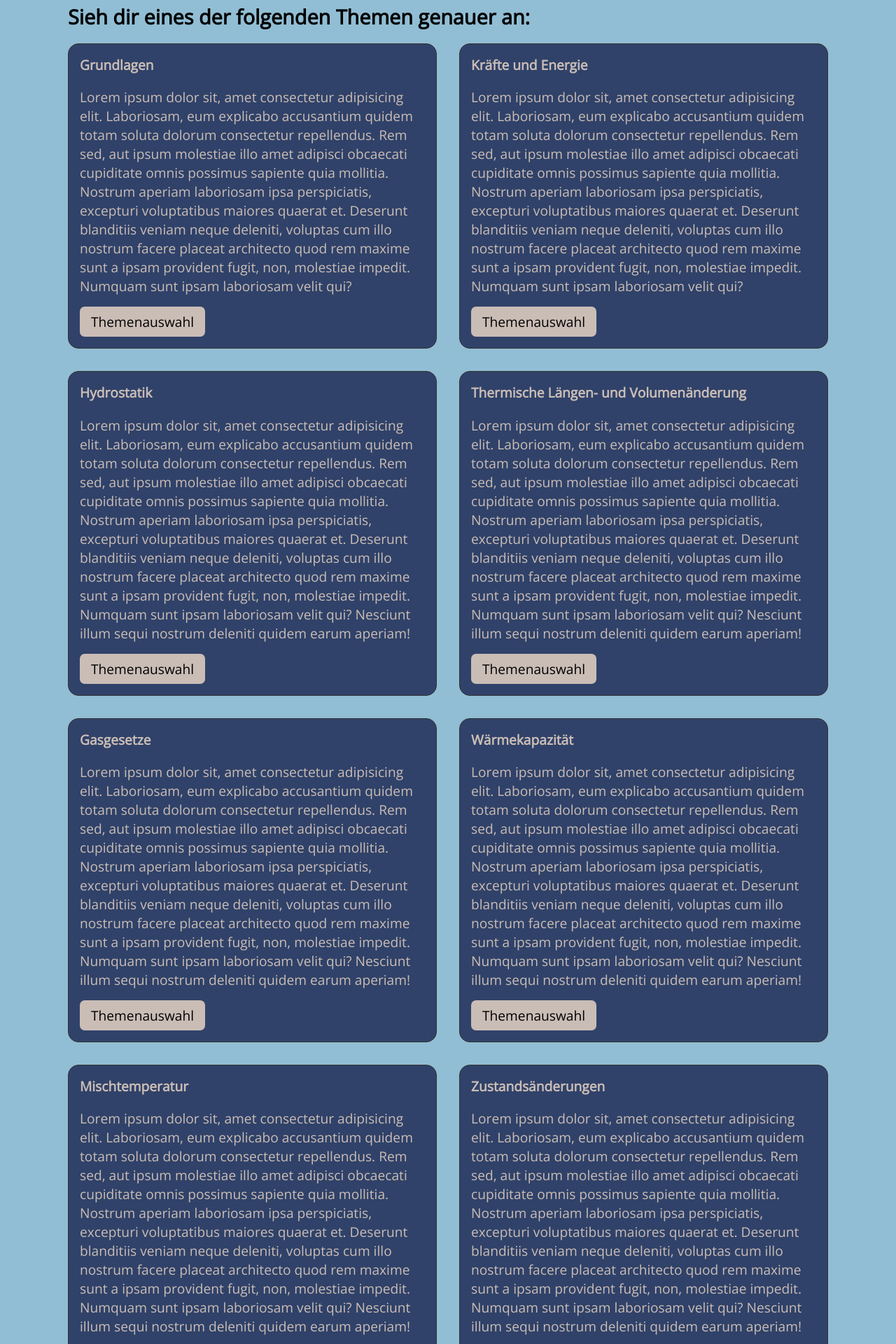
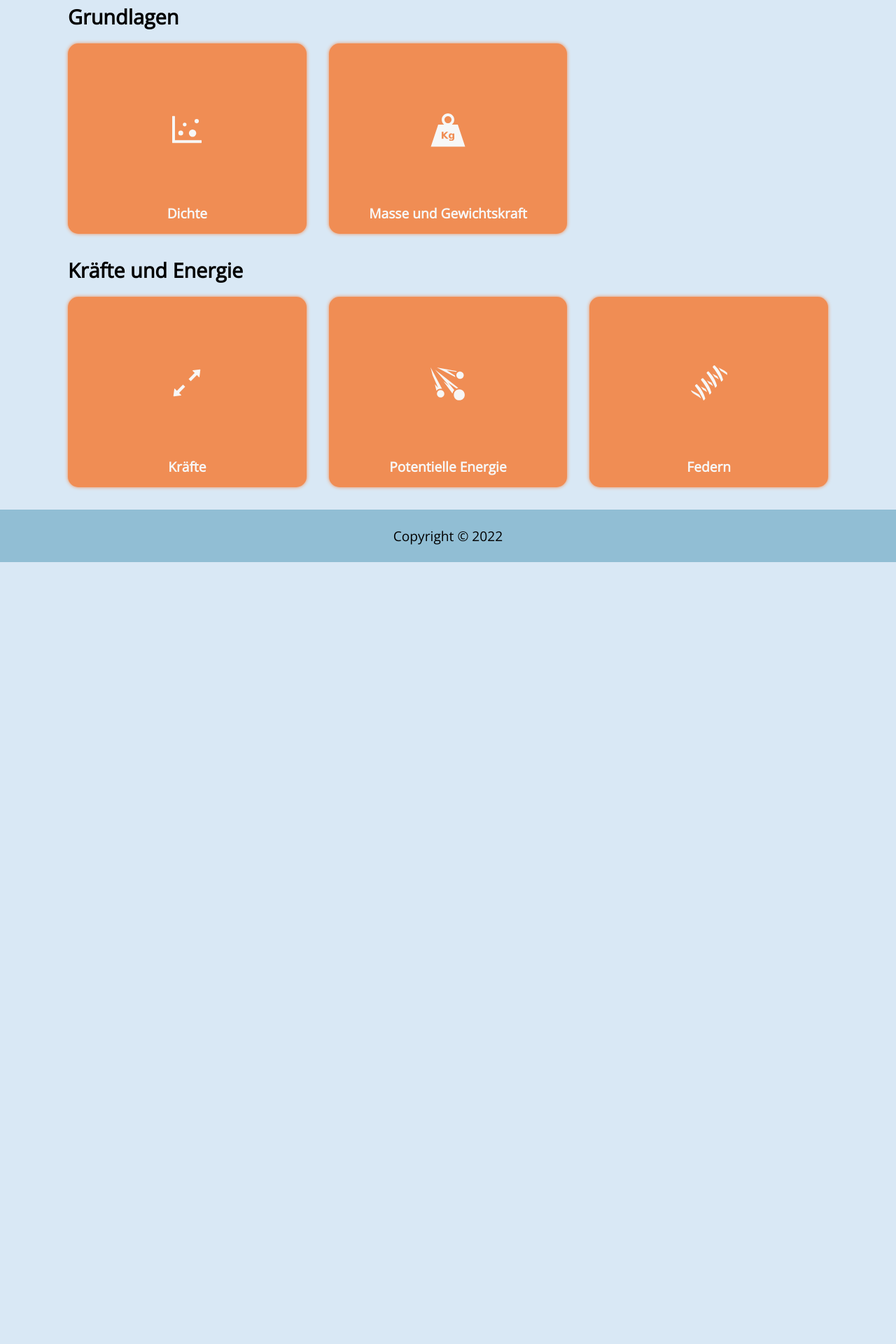
Before and after one commit to PerOle15/study-physics, a React (Create React App) app: page /study in a window 1280 px wide. Shown: the part 140-2060 px from the top of the page at 70% size. After the commit the page ends 943 px from the top, so only its background shows below. Built offline with nearby package versions, Linux system fonts and the light colour scheme.

Commit message:
server requests

```diff
--- a/src/App.js
+++ b/src/App.js
@@ -1,23 +1,37 @@
-import React from 'react'
+import { useState, useEffect } from 'react'
 import { BrowserRouter as Router, Routes, Route } from 'react-router-dom'
 import AppHeader from './components/AppHeader'
 import AppFooter from './components/AppFooter'
 import HomePage from './pages/HomePage'
 import StudyPage from './pages/StudyPage'
+import axios from 'axios'
 
 function App() {
+  const [reqData, setReqData] = useState('')
+
+  let isMounted = true
+  const API_URI = 'http://localhost:5000/'
+  useEffect(() => {
+    axios(API_URI).then((response) => {
+      if (isMounted) {
+        setReqData(response.data.data)
+      }
+    })
+  })
+
   return (
     <Router className='app'>
       <AppHeader />
       <div id='page-content'>
         <Routes>
           <Route path='/' element={<HomePage />} />
-          <Route path='/study' element={<StudyPage />} />
+          <Route path='/study/*' element={<StudyPage />} />
           <Route path='/membership' element={<>Membership</>} />
           <Route path='/about' element={<>About</>} />
           <Route path='/contact' element={<>Contact</>} />
         </Routes>
       </div>
+      <div>{reqData}</div>
       <AppFooter />
     </Router>
   )
--- a/src/components/AppHeader.jsx
+++ b/src/components/AppHeader.jsx
@@ -16,7 +16,7 @@ function AppHeader() {
   return (
     <header className='main-header'>
       <div className='container'>
-        <h1 className='logo'>Study-Physics</h1>
+        <h1 className='logo'>Fysihka</h1>
         <nav className='main-nav'>
           <ul>
             <li className='nav-item'>
--- a/src/css/index.scss
+++ b/src/css/index.scss
@@ -1,5 +1,6 @@
 :root {
   --btn-border-size: 2px;
+  --dark-orange: #f25c05;
 }
 
 :root[data-theme='theme-dark'] {
@@ -8,6 +9,7 @@
   --primary-background-color: #083540;
   --secondary-background-color: #131626;
   --primary-accent-color: #f25c05;
+  --secondary-accent-color: #f08d54;
   --primary-color: #f25c05;
   --secondary-color: #f24405;
   --very-dark-color: #131626;
@@ -17,10 +19,12 @@
 }
 :root[data-theme='theme-light'] {
   --primary-text-color: #000;
-  --secondary-text-color: #cabdb6;
-  --primary-background-color: #91bed4;
-  --secondary-background-color: #d9e8f5;
+  --secondary-text-color: #f7f7f7;
+  --primary-background-color: #d9e8f5;
+  --secondary-background-color: #91bed4;
   --primary-accent-color: #f25c05;
+  --primary-accent-color: #f08d54;
+  --secondary-accent-color: #f08d54;
   --primary-color: #4399a9;
   --secondary-color: #6393a2;
   --very-dark-color: #fcfdff;
@@ -44,14 +48,18 @@ body {
   font-size: 1.2rem;
   background: var(--primary-background-color);
   color: var(--primary-text-color);
+  position: relative;
   height: 100%;
   min-height: 100vh;
+
+  display: flex;
+  flex-direction: column;
 }
 
 #root {
   position: relative;
   height: 100%;
-  min-height: 100%;
+  min-height: 100vh;
   display: flex;
   flex-direction: column;
 }
@@ -109,7 +117,7 @@ Utils
       left: 0;
       bottom: 0;
       right: 0;
-      border: var(--btn-border-size) solid var(--primary-color);
+      border: var(--btn-border-size) solid var(--secondary-text-color);
       z-index: 1;
       border-radius: 10px;
       transition: 0.2s;
@@ -201,8 +209,13 @@ header.main-header {
     li {
       margin-left: 2rem;
 
+      .change-theme {
+        margin-top: 0.3rem;
+        cursor: pointer;
+      }
+
       a {
-        color: var(--light-color);
+        color: var(--primary-text-color);
         border-radius: 5px;
         padding: 0.3rem 0.9rem;
         transition: 0.2s;
@@ -254,8 +267,8 @@ header.main-header {
 
 .main-footer {
   background: var(--secondary-background-color);
+  margin-top: auto;
   padding: 1.5rem 0;
-  margin-top: auto;
 
   p {
     text-align: center;
@@ -270,29 +283,55 @@ Study Page
 .study-container {
   padding-top: 1.5rem;
 
+  .topic-title {
+    z-index: 1;
+  }
+
   .card-grid {
     display: grid;
-    grid-template-columns: repeat(2, 1fr);
+    grid-template-columns: repeat(3, 1fr);
     grid-gap: 2rem;
+    margin-bottom: 2rem;
   }
 
   .card {
-    background: var(--light-color);
+    background: var(--secondary-accent-color);
     color: var(--secondary-text-color);
     padding: 1rem;
+    height: 17rem;
     border-radius: 15px;
-    border: 1px solid #333;
-    display: inline-block;
+    box-shadow: 0px 0px 5px var(--primary-accent-color);
+    display: flex;
+    flex-direction: column;
+    justify-content: space-between;
     transition: 0.2s;
 
+    .card-icon {
+      font-size: 3.5rem;
+      height: 100%;
+      align-self: center;
+      justify-self: center;
+
+      display: flex;
+      align-items: center;
+      justify-content: center;
+    }
+
+    h4.card-title {
+      margin: 0 !important;
+      text-align: center;
+      a {
+        color: var(--secondary-text-color);
+      }
+    }
+
     &:hover {
-      transform: translateY(-1px);
-      box-shadow: 0px 0px 2px var(--light-color);
+      transform: translateY(-4px);
     }
   }
 
   .card-inverse {
-    background: var(--secondary-text-color);
+    background: var(--primary-accent-color);
     color: var(--primary-text-color);
     padding: 1rem;
     border-radius: 15px;
--- a/src/pages/StudyPage.js
+++ b/src/pages/StudyPage.js
@@ -1,156 +1,46 @@
 import { Link } from 'react-router-dom'
 import { FaChevronRight } from 'react-icons/fa'
+import { GiWeight, GiStrikingBalls, GiSpring } from 'react-icons/gi'
+import { AiOutlineArrowsAlt, AiOutlineDotChart } from 'react-icons/ai'
 
 function StudyPage() {
   return (
     <div className='container study-container'>
-      <h2>Sieh dir eines der folgenden Themen genauer an:</h2>
+      <h2 className='topic-title'>Grundlagen</h2>
       <div className='card-grid'>
-        <div className='card'>
-          <h4>Grundlagen</h4>
-          <p>
-            Lorem ipsum dolor sit, amet consectetur adipisicing elit.
-            Laboriosam, eum explicabo accusantium quidem totam soluta dolorum
-            consectetur repellendus. Rem sed, aut ipsum molestiae illo amet
-            adipisci obcaecati cupiditate omnis possimus sapiente quia mollitia.
-            Nostrum aperiam laboriosam ipsa perspiciatis, excepturi voluptatibus
-            maiores quaerat et. Deserunt blanditiis veniam neque deleniti,
-            voluptas cum illo nostrum facere placeat architecto quod rem maxime
-            sunt a ipsam provident fugit, non, molestiae impedit. Numquam sunt
-            ipsam laboriosam velit qui?
-          </p>
-          <Link to='/' className='btn btn-inverse btn-arrow'>
-            Themenauswahl{' '}
-            <span>
-              <FaChevronRight />
-            </span>
+        <Link to='density' className='card'>
+          <div className='card-icon'>
+            <AiOutlineDotChart />
+          </div>
+          <h4 className='card-title'>Dichte</h4>
+        </Link>
+        <Link to='mass-and-weight-force' className='card'>
+          <div className='card-icon'>
+            <GiWeight />
+          </div>
+          <h4 className='card-title'>Masse und Gewichtskraft</h4>
         </Link>
       </div>
-        <div className='card'>
-          <h4>Kräfte und Energie</h4>
-          <p>
-            Lorem ipsum dolor sit, amet consectetur adipisicing elit.
-            Laboriosam, eum explicabo accusantium quidem totam soluta dolorum
-            consectetur repellendus. Rem sed, aut ipsum molestiae illo amet
-            adipisci obcaecati cupiditate omnis possimus sapiente quia mollitia.
-            Nostrum aperiam laboriosam ipsa perspiciatis, excepturi voluptatibus
-            maiores quaerat et. Deserunt blanditiis veniam neque deleniti,
-            voluptas cum illo nostrum facere placeat architecto quod rem maxime
-            sunt a ipsam provident fugit, non, molestiae impedit. Numquam sunt
-            ipsam laboriosam velit qui?
-          </p>
-          <Link to='/' className='btn btn-inverse'>
-            Themenauswahl
+      <h2 className='topic-title'>Kräfte und Energie</h2>
+      <div className='card-grid'>
+        <Link to='forces' className='card'>
+          <div className='card-icon'>
+            <AiOutlineArrowsAlt />
+          </div>
+          <h4 className='card-title'>Kräfte</h4>
         </Link>
+        <Link to='potential-energy' className='card'>
+          <div className='card-icon'>
+            <GiStrikingBalls />
           </div>
-        <div className='card'>
-          <h4>Hydrostatik</h4>
-          <p>
-            Lorem ipsum dolor sit, amet consectetur adipisicing elit.
-            Laboriosam, eum explicabo accusantium quidem totam soluta dolorum
-            consectetur repellendus. Rem sed, aut ipsum molestiae illo amet
-            adipisci obcaecati cupiditate omnis possimus sapiente quia mollitia.
-            Nostrum aperiam laboriosam ipsa perspiciatis, excepturi voluptatibus
-            maiores quaerat et. Deserunt blanditiis veniam neque deleniti,
-            voluptas cum illo nostrum facere placeat architecto quod rem maxime
-            sunt a ipsam provident fugit, non, molestiae impedit. Numquam sunt
-            ipsam laboriosam velit qui? Nesciunt illum sequi nostrum deleniti
-            quidem earum aperiam!
-          </p>
-          <Link to='/' className='btn btn-inverse'>
-            Themenauswahl
+          <h4 className='card-title'>Potentielle Energie</h4>
         </Link>
+        <Link to='federn' className='card'>
+          <div className='card-icon'>
+            <GiSpring />
           </div>
-        <div className='card'>
-          <h4>Thermische Längen- und Volumenänderung</h4>
-          <p>
-            Lorem ipsum dolor sit, amet consectetur adipisicing elit.
-            Laboriosam, eum explicabo accusantium quidem totam soluta dolorum
-            consectetur repellendus. Rem sed, aut ipsum molestiae illo amet
-            adipisci obcaecati cupiditate omnis possimus sapiente quia mollitia.
-            Nostrum aperiam laboriosam ipsa perspiciatis, excepturi voluptatibus
-            maiores quaerat et. Deserunt blanditiis veniam neque deleniti,
-            voluptas cum illo nostrum facere placeat architecto quod rem maxime
-            sunt a ipsam provident fugit, non, molestiae impedit. Numquam sunt
-            ipsam laboriosam velit qui? Nesciunt illum sequi nostrum deleniti
-            quidem earum aperiam!
-          </p>
-          <Link to='/' className='btn btn-inverse'>
-            Themenauswahl
+          <h4 className='card-title'>Federn</h4>
         </Link>
-        </div>
-        <div className='card'>
-          <h4>Gasgesetze</h4>
-          <p>
-            Lorem ipsum dolor sit, amet consectetur adipisicing elit.
-            Laboriosam, eum explicabo accusantium quidem totam soluta dolorum
-            consectetur repellendus. Rem sed, aut ipsum molestiae illo amet
-            adipisci obcaecati cupiditate omnis possimus sapiente quia mollitia.
-            Nostrum aperiam laboriosam ipsa perspiciatis, excepturi voluptatibus
-            maiores quaerat et. Deserunt blanditiis veniam neque deleniti,
-            voluptas cum illo nostrum facere placeat architecto quod rem maxime
-            sunt a ipsam provident fugit, non, molestiae impedit. Numquam sunt
-            ipsam laboriosam velit qui? Nesciunt illum sequi nostrum deleniti
-            quidem earum aperiam!
-          </p>
-          <Link to='/' className='btn btn-inverse'>
-            Themenauswahl
-          </Link>
-        </div>
-        <div className='card'>
-          <h4>Wärmekapazität</h4>
-          <p>
-            Lorem ipsum dolor sit, amet consectetur adipisicing elit.
-            Laboriosam, eum explicabo accusantium quidem totam soluta dolorum
-            consectetur repellendus. Rem sed, aut ipsum molestiae illo amet
-            adipisci obcaecati cupiditate omnis possimus sapiente quia mollitia.
-            Nostrum aperiam laboriosam ipsa perspiciatis, excepturi voluptatibus
-            maiores quaerat et. Deserunt blanditiis veniam neque deleniti,
-            voluptas cum illo nostrum facere placeat architecto quod rem maxime
-            sunt a ipsam provident fugit, non, molestiae impedit. Numquam sunt
-            ipsam laboriosam velit qui? Nesciunt illum sequi nostrum deleniti
-            quidem earum aperiam!
-          </p>
-          <Link to='/' className='btn btn-inverse'>
-            Themenauswahl
-          </Link>
-        </div>
-        <div className='card'>
-          <h4>Mischtemperatur</h4>
-          <p>
-            Lorem ipsum dolor sit, amet consectetur adipisicing elit.
-            Laboriosam, eum explicabo accusantium quidem totam soluta dolorum
-            consectetur repellendus. Rem sed, aut ipsum molestiae illo amet
-            adipisci obcaecati cupiditate omnis possimus sapiente quia mollitia.
-            Nostrum aperiam laboriosam ipsa perspiciatis, excepturi voluptatibus
-            maiores quaerat et. Deserunt blanditiis veniam neque deleniti,
-            voluptas cum illo nostrum facere placeat architecto quod rem maxime
-            sunt a ipsam provident fugit, non, molestiae impedit. Numquam sunt
-            ipsam laboriosam velit qui? Nesciunt illum sequi nostrum deleniti
-            quidem earum aperiam!
-          </p>
-          <Link to='/' className='btn btn-inverse'>
-            Themenauswahl
-          </Link>
-        </div>
-        <div className='card'>
-          <h4>Zustandsänderungen</h4>
-          <p>
-            Lorem ipsum dolor sit, amet consectetur adipisicing elit.
-            Laboriosam, eum explicabo accusantium quidem totam soluta dolorum
-            consectetur repellendus. Rem sed, aut ipsum molestiae illo amet
-            adipisci obcaecati cupiditate omnis possimus sapiente quia mollitia.
-            Nostrum aperiam laboriosam ipsa perspiciatis, excepturi voluptatibus
-            maiores quaerat et. Deserunt blanditiis veniam neque deleniti,
-            voluptas cum illo nostrum facere placeat architecto quod rem maxime
-            sunt a ipsam provident fugit, non, molestiae impedit. Numquam sunt
-            ipsam laboriosam velit qui? Nesciunt illum sequi nostrum deleniti
-            quidem earum aperiam!
-          </p>
-          <Link to='/' className='btn btn-inverse'>
-            Themenauswahl
-          </Link>
-        </div>
       </div>
     </div>
   )
```
Also changed, not shown: package.json (+11 -1 lines), routes/users.js (added, +10 -0 lines), server.js (added, +30 -0 lines), src/css/index.css, 2 other files (tests, documents, lock files or other folders). Lines whose indentation alone changed are shown as unchanged.
